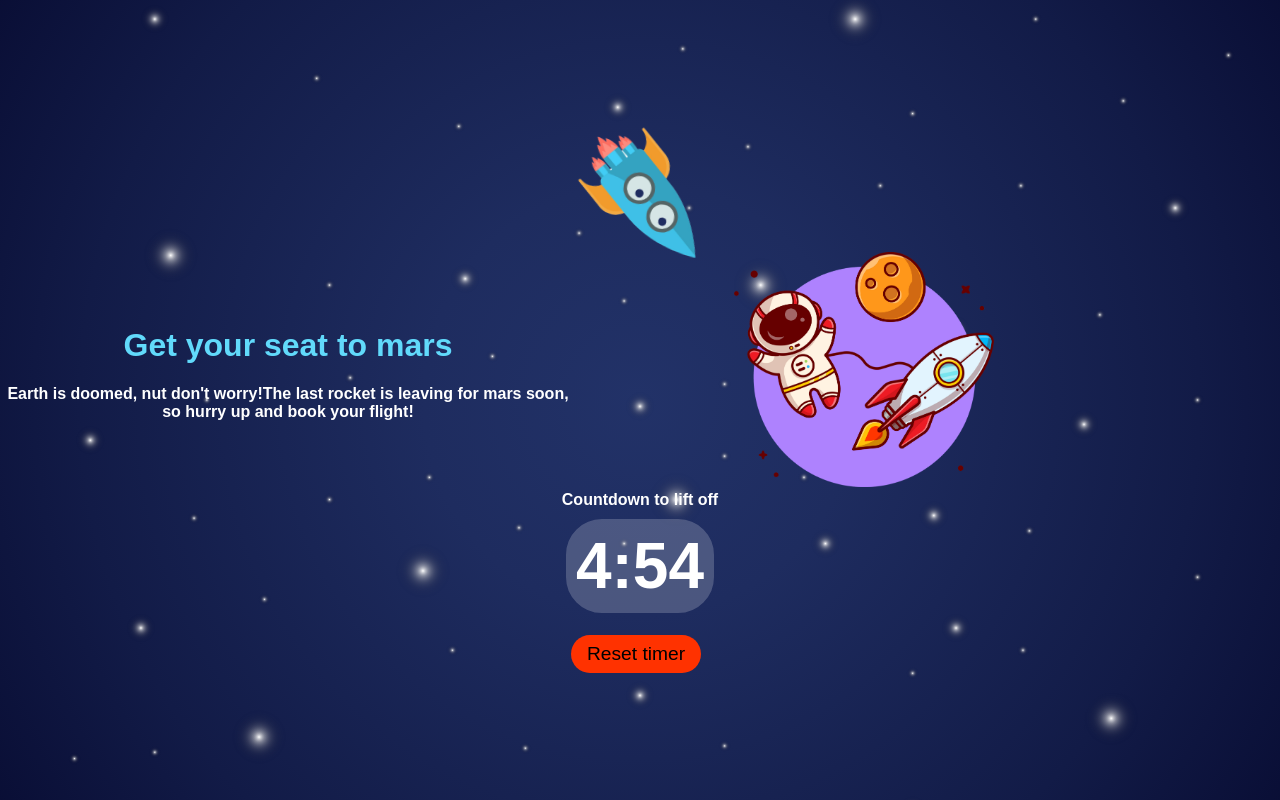
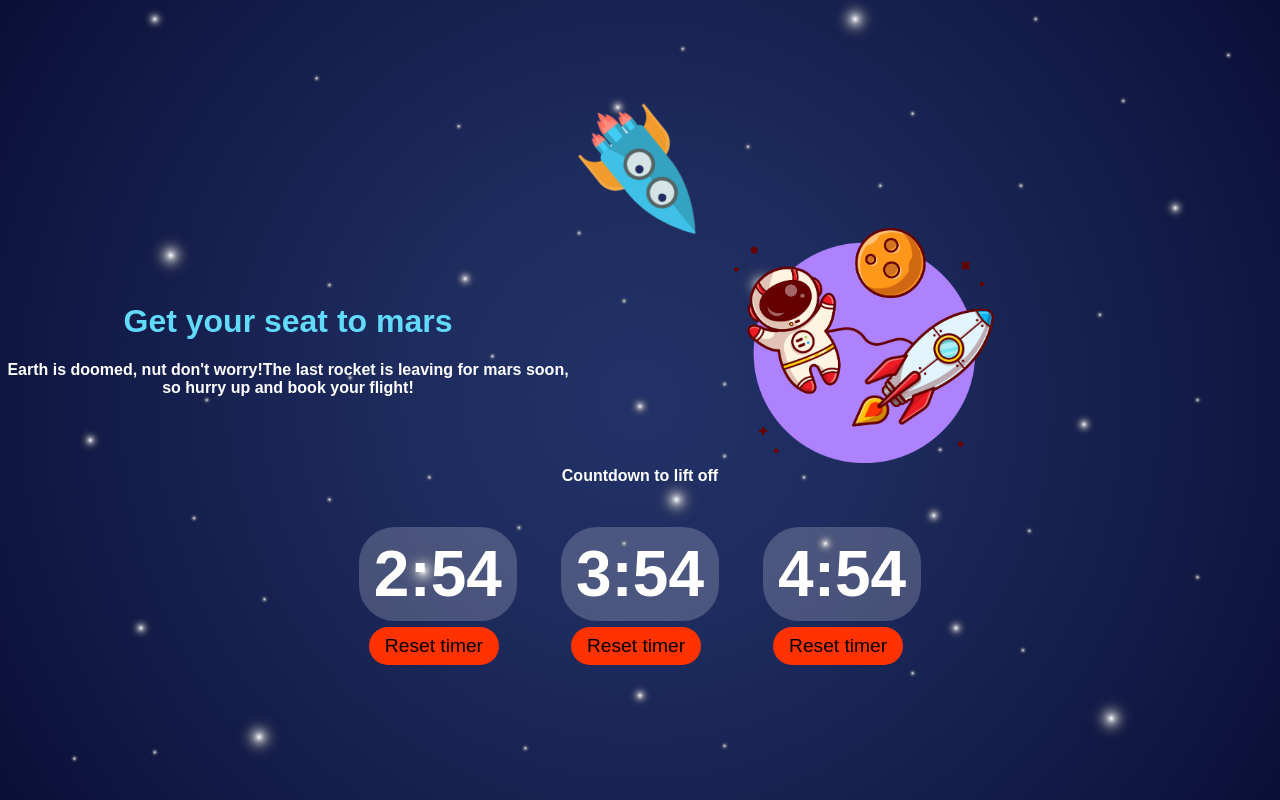
Before and after one commit to ofirsomech/timer-app, a React (Create React App) app: page / in a window 1280 px wide. Built offline with nearby package versions, Linux system fonts and the light colour scheme; a web font is replaced by a local one.

Commit message:
set timers 3 of them

```diff
--- a/src/components/CountdownTimer/CountdownTimer.js
+++ b/src/components/CountdownTimer/CountdownTimer.js
@@ -3,14 +3,17 @@ import './CountdownTimer.scss';
 
 import hero from "../../assets/images/hero.png"
 import rocket from "../../assets/images/rocket.png"
+import Timer from "../Timer/Timer";
 
 const CountdownTimer = () => {
     const [timeLeft, setTimeLeft] = useState(5 * 60);
     const [intervalId, setIntervalId] = useState(null);
+    const [isTimerOn, setIsTimerOn] = useState(true);
 
     useEffect(() => {
-        if (timeLeft === 0) {
+        if (isTimerOn && timeLeft === 0) {
             alert("You missed the last rocket to mars!");
+            setIsTimerOn(false)
             clearInterval(intervalId);
         }
     }, [timeLeft, intervalId]);
@@ -30,26 +33,22 @@ const CountdownTimer = () => {
     }, [timeLeft, startTimer, intervalId]);
 
     const resetTimer = () => {
+        setIsTimerOn(true)
         clearInterval(intervalId);
         setIntervalId(null);
         setTimeLeft(5 * 60);
     };
 
-    const formattedTimeLeft = timeLeft => {
-        let minutes = Math.floor(timeLeft / 60);
-        let seconds = timeLeft % 60;
-        return `${minutes}:${seconds < 10 ? '0' : ''}${seconds}`;
-    };
-
     return (<>
             <div className="countdown-timer">
                 <div className="new-section">
-                    <img src={rocket} alt="new section image" />
+                    <img src={rocket} alt="new section image"/>
                 </div>
                 <div className="countdown-section">
                     <div className="description-text">
                         <h1>Get your seat to mars</h1>
-                        <p>Earth is doomed, nut don't worry!The last rocket is leaving for mars soon, so hurry up and book your flight!</p>
+                        <p>Earth is doomed, nut don't worry!The last rocket is leaving for mars soon, so hurry up and
+                            book your flight!</p>
                     </div>
                     <div className="image-container">
                         <img src={hero} alt="countdown section image"/>
@@ -57,15 +56,16 @@ const CountdownTimer = () => {
                 </div>
 
                 <div className="countdown-text">Countdown to lift off</div>
-                <div className="timer">
-                    <div className="time-left">
-                        <span className="time-num">{formattedTimeLeft(timeLeft).split(':')[0]}</span>
-                        :
-                        <span>{formattedTimeLeft(timeLeft).split(':')[1]}</span>
+                <div className="timers-container">
+                    <div className="timer">
+                        <Timer initialTime={3 * 60} />
                     </div>
-                </div>
-                <div className="controls">
-                    <button onClick={resetTimer}>Reset timer</button>
+                    <div className="timer">
+                        <Timer initialTime={4 * 60} />
+                    </div>
+                    <div className="timer">
+                        <Timer initialTime={5 * 60} />
+                    </div>
                 </div>
             </div>
         </>
--- a/src/components/CountdownTimer/CountdownTimer.scss
+++ b/src/components/CountdownTimer/CountdownTimer.scss
@@ -353,3 +353,25 @@ $bg-img-path: '../../assets/images/background.svg';
     }
   }
 }
+
+.timers-container {
+  display: flex; /* align items horizontally */
+  justify-content: center; /* center items horizontally */
+
+  /* stack items on top of each other on mobile */
+  @media (max-width: 600px) {
+    flex-wrap: wrap; /* allow items to wrap onto multiple lines */
+  }
+
+  /* individual timer */
+  .timer {
+    flex: 1; /* take up equal amount of space */
+    margin: 0 10px; /* add some spacing between items */
+
+    /* stack items on top of each other on mobile */
+    @media (max-width: 600px) {
+      width: 100%; /* take up full width on mobile */
+      margin-bottom: 20px; /* add some spacing between items on mobile */
+    }
+  }
+}
--- /dev/null
+++ b/src/components/Timer/Timer.js
@@ -0,0 +1,59 @@
+import {useCallback, useEffect, useState} from "react";
+import "./Timer.scss"
+
+const Timer = ({initialTime}) => {
+    const [timeLeft, setTimeLeft] = useState(initialTime);
+    const [intervalId, setIntervalId] = useState(null);
+    const [isTimerOn, setIsTimerOn] = useState(true);
+    useEffect(() => {
+        if (isTimerOn && timeLeft === 0) {
+            clearInterval(intervalId);
+            setIsTimerOn(false);
+        }
+    }, [timeLeft, intervalId]);
+
+    const startTimer = useCallback(() => {
+        if (!intervalId) {
+            const newIntervalId = setInterval(() => {
+                setTimeLeft(prevTimeLeft => prevTimeLeft - 1);
+            }, 1000);
+            setIntervalId(newIntervalId);
+        }
+    }, [intervalId, isTimerOn]);
+
+    useEffect(() => {
+        startTimer();
+        return () => clearInterval(intervalId);
+    }, [timeLeft, startTimer, intervalId]);
+
+    const resetTimer = () => {
+        clearInterval(intervalId);
+        setIntervalId(null);
+        setTimeLeft(initialTime);
+        setIsTimerOn(true);
+    };
+
+    const formattedTimeLeft = timeLeft => {
+        if (isTimerOn) {
+            let minutes = Math.floor(timeLeft / 60);
+            let seconds = timeLeft % 60;
+            return `${minutes}:${seconds < 10 ? '0' : ''}${seconds}`;
+        } else {
+            return `0:00`;
+        }
+    };
+
+    return (
+        <div className="timer">
+            <div className="time-left">
+                <span className="time-num">{formattedTimeLeft(timeLeft).split(':')[0]}</span>
+                :
+                <span>{formattedTimeLeft(timeLeft).split(':')[1]}</span>
+            </div>
+            <div className="controls">
+                <button onClick={resetTimer}>Reset timer</button>
+            </div>
+        </div>)
+}
+
+export default Timer;
--- /dev/null
+++ b/src/components/Timer/Timer.scss
@@ -0,0 +1,70 @@
+.timer {
+  font-size: 4rem;
+  margin-bottom: 1rem;
+  text-align: center;
+
+  .time-left {
+    color: white;
+    font-weight: bold;
+    position: relative;
+
+    & span.time-num {
+      &::before {
+        content: "";
+        position: absolute;
+        top: -10px;
+        left: -10px;
+        bottom: -10px;
+        right: -10px;
+        background-color: white;
+        opacity: 0.2;
+        border: 2px solid;
+        border-radius: 36px;
+      }
+    }
+  }
+
+  .controls {
+    display: flex;
+    margin-top: 1rem;
+    justify-content: center;
+
+    button {
+      padding: 0.5rem 1rem;
+      font-size: 1.2rem;
+      margin-right: 0.5rem;
+      transition: background-color 250ms ease-in-out;
+      background-color: #ff3200;
+      border-radius: 30px;
+      border: none;
+
+      &:hover {
+        background-color: darkred;
+      }
+    }
+  }
+}
+
+.countdown-timer {
+  display: flex;
+  flex-wrap: wrap;
+  align-items: center;
+  justify-content: center;
+
+  .timer {
+    flex: 1;
+    margin: 1rem;
+  }
+}
+
+@media (max-width: 950px) {
+  .countdown-timer {
+    flex-wrap: nowrap;
+
+    .timer {
+      flex: initial;
+      width: 100%;
+      margin: 1rem 0;
+    }
+  }
+}
```
